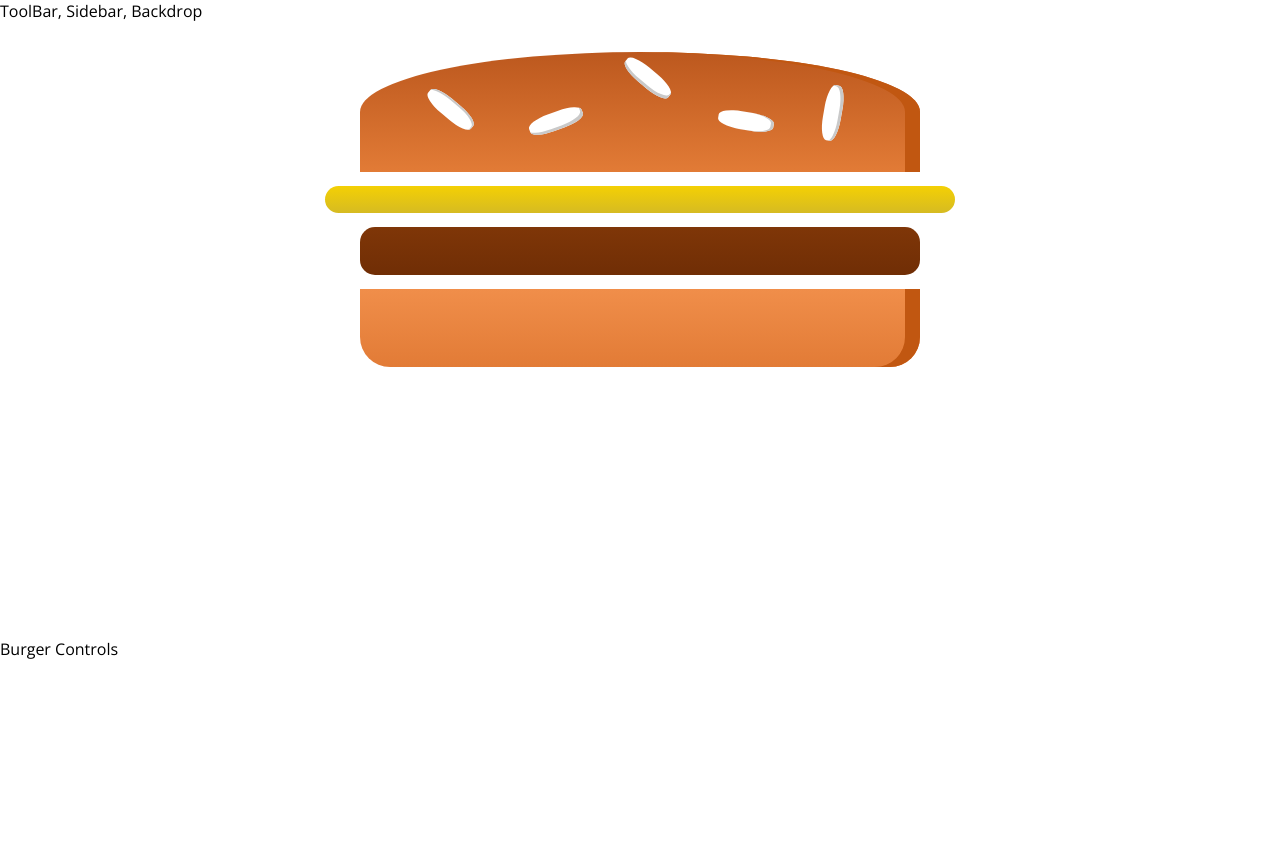
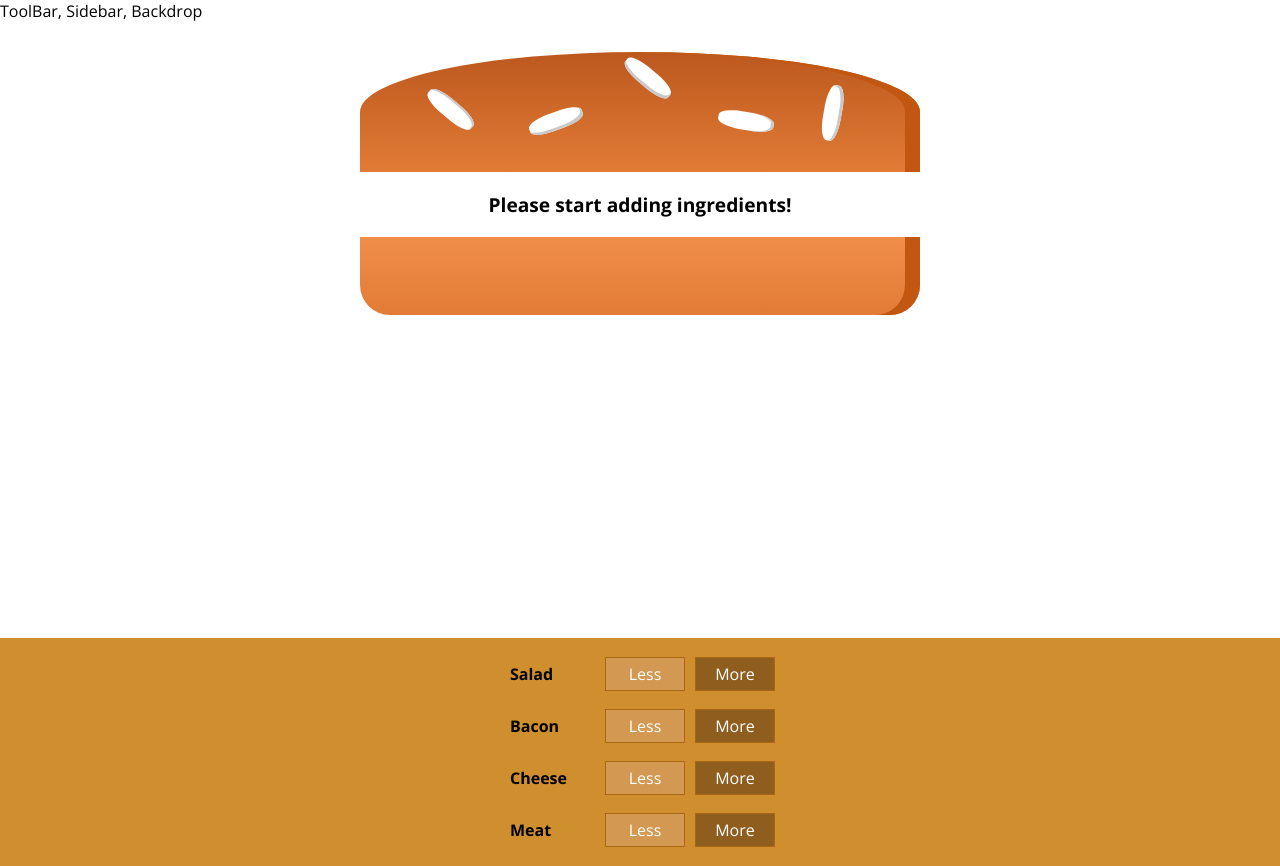
Before and after one commit to Abisola-Morohunfolu/burger-app, a React (Create React App) app: page / in a window 1280 px wide. Before the commit the page ends 800 px from the top, so only its background shows below. Built offline with nearby package versions, Linux system fonts and the light colour scheme.

Commit message:
added-burger-controls-component

```diff
--- /dev/null
+++ b/src/components/Burger/BuildControls/BuildControl/BuildControl.js
@@ -0,0 +1,16 @@
+import React from 'react';
+import classes from './BuildControl.module.css';
+
+const buildControl = props => (
+	<div className={classes.BuildControl}>
+		<div className={classes.Label}>{props.label}</div>
+		<button className={classes.Less} onClick={props.removed}>
+			Less
+		</button>
+		<button className={classes.More} onClick={props.added}>
+			More
+		</button>
+	</div>
+);
+
+export default buildControl;
--- /dev/null
+++ b/src/components/Burger/BuildControls/BuildControl/BuildControl.module.css
@@ -0,0 +1,58 @@
+.BuildControl {
+	display: flex;
+	justify-content: space-between;
+	align-items: center;
+	margin: 5px 0;
+}
+
+.BuildControl button {
+	display: block;
+	font: inherit;
+	padding: 5px;
+	margin: 0 5px;
+	width: 80px;
+	border: 1px solid #aa6817;
+	cursor: pointer;
+	outline: none;
+}
+
+.BuildControl button:disabled {
+	background-color: #ac9980;
+	border: 1px solid #7e7365;
+	color: #ccc;
+	cursor: default;
+}
+
+.BuildControl button:hover:disabled {
+	background-color: #ac9980;
+	color: #ccc;
+	cursor: not-allowed;
+}
+
+.Label {
+	padding: 10px;
+	font-weight: bold;
+	width: 80px;
+}
+
+.BuildControl .Less {
+	background-color: #d39952;
+	color: #fff;
+}
+
+.BuildControl .More {
+	background-color: #8f5e1e;
+	color: #fff;
+}
+
+.BuildControl .Less:hover,
+.BuildControl .Less:active {
+	background-color: #daa972;
+	color: #fff;
+}
+
+.BuildControl .More:hover,
+.BuildControl .More:active {
+	background-color: #99703f;
+	color: #fff;
+}
--- /dev/null
+++ b/src/components/Burger/BuildControls/BuildControls.js
@@ -0,0 +1,25 @@
+import React from 'react';
+import BuildControl from './BuildControl/BuildControl';
+import classes from './BuildControls.module.css';
+
+const controls = [
+	{ label: 'Salad', type: 'salad' },
+	{ label: 'Bacon', type: 'bacon' },
+	{ label: 'Cheese', type: 'cheese' },
+	{ label: 'Meat', type: 'meat' }
+];
+
+const buildControls = props => (
+	<div className={classes.BuildControls}>
+		{controls.map(control => (
+			<BuildControl
+				label={control.label}
+				key={control.label}
+				added={() => props.ingredientAdded(control.type)}
+				removed={() => props.ingredientRemoved(control.type)}
+			/>
+		))}
+	</div>
+);
+
+export default buildControls;
--- /dev/null
+++ b/src/components/Burger/BuildControls/BuildControls.module.css
@@ -0,0 +1,10 @@
+.BuildControls {
+	width: 100%;
+	background-color: #cf8f2e;
+	display: flex;
+	flex-direction: column;
+	align-items: center;
+	margin: auto;
+	padding: 10px 0;
+	box-shadow: 0 2px 1px #ccc;
+}
--- a/src/components/Burger/Burger.js
+++ b/src/components/Burger/Burger.js
@@ -3,11 +3,26 @@
 import BurgerIngredient from './BurgerIngredient/BurgerIngredient';
 
 const burger = props => {
+	let transformedIngredients = Object.keys(props.ingredients)
+		.map(igKey => {
+			return [...Array(props.ingredients[igKey])].map((_, i) => (
+				<BurgerIngredient key={igKey + i} type={igKey} />
+			));
+		})
+		.reduce((arr, el) => {
+			return arr.concat(el);
+		}, []);
+
+	if (transformedIngredients.length === 0) {
+		transformedIngredients = <p>Please start adding ingredients!</p>;
+	}
+	// console.log(transformedIngredients);
 	return (
 		<div className={classes.Burger}>
 			<BurgerIngredient type="bread-top" />
-			<BurgerIngredient type="cheese" />
-			<BurgerIngredient type="meat" />
+			{/* <BurgerIngredient type="cheese" />
+			<BurgerIngredient type="meat" /> */}
+			{transformedIngredients}
 			<BurgerIngredient type="bread-bottom" />
 		</div>
 	);
--- a/src/containers/BurgerBuilder/BurgerBuilder.js
+++ b/src/containers/BurgerBuilder/BurgerBuilder.js
@@ -1,13 +1,69 @@
 import React, { Component } from 'react';
 import Burger from '../../components/Burger/Burger';
 import Auxiliary from '../../hoc/Auxiliary';
+import BuildControls from '../../components/Burger/BuildControls/BuildControls';
+
+const INGREDIENTS_PRICES = {
+	salad: 0.5,
+	cheese: 0.4,
+	meat: 1.3,
+	bacon: 0.7
+};
 
 class BurgerBuilder extends Component {
+	state = {
+		ingredients: {
+			salad: 0,
+			bacon: 0,
+			cheese: 0,
+			meat: 0
+		},
+		totalPrice: 4
+	};
+
+	addIngredientHandler = type => {
+		const oldCount = this.state.ingredients[type];
+		const updatedCount = oldCount + 1;
+		const updatedIngredients = {
+			...this.state.ingredients
+		};
+		updatedIngredients[type] = updatedCount;
+
+		//update price
+		const oldPrice = this.state.totalPrice;
+		const updatedPrice = oldPrice + INGREDIENTS_PRICES[type];
+		this.setState({
+			ingredients: { ...updatedIngredients },
+			totalPrice: updatedPrice
+		});
+	};
+
+	removeIngredientHandler = type => {
+		const oldCount = this.state.ingredients[type];
+		if (oldCount === 0) return;
+		const updatedCount = oldCount - 1;
+		const updatedIngredients = {
+			...this.state.ingredients
+		};
+		updatedIngredients[type] = updatedCount;
+
+		//update price
+		const oldPrice = this.state.totalPrice;
+		const updatedPrice = oldPrice - INGREDIENTS_PRICES[type];
+		this.setState({
+			ingredients: { ...updatedIngredients },
+			totalPrice: updatedPrice
+		});
+	};
+
 	render() {
 		return (
 			<Auxiliary>
-				<Burger />
-				<div>Burger Controls</div>
+				<Burger ingredients={this.state.ingredients} />
+				<BuildControls
+					ingredientAdded={this.addIngredientHandler}
+					ingredientRemoved={this.removeIngredientHandler}
+				/>
 			</Auxiliary>
 		);
 	}
```
